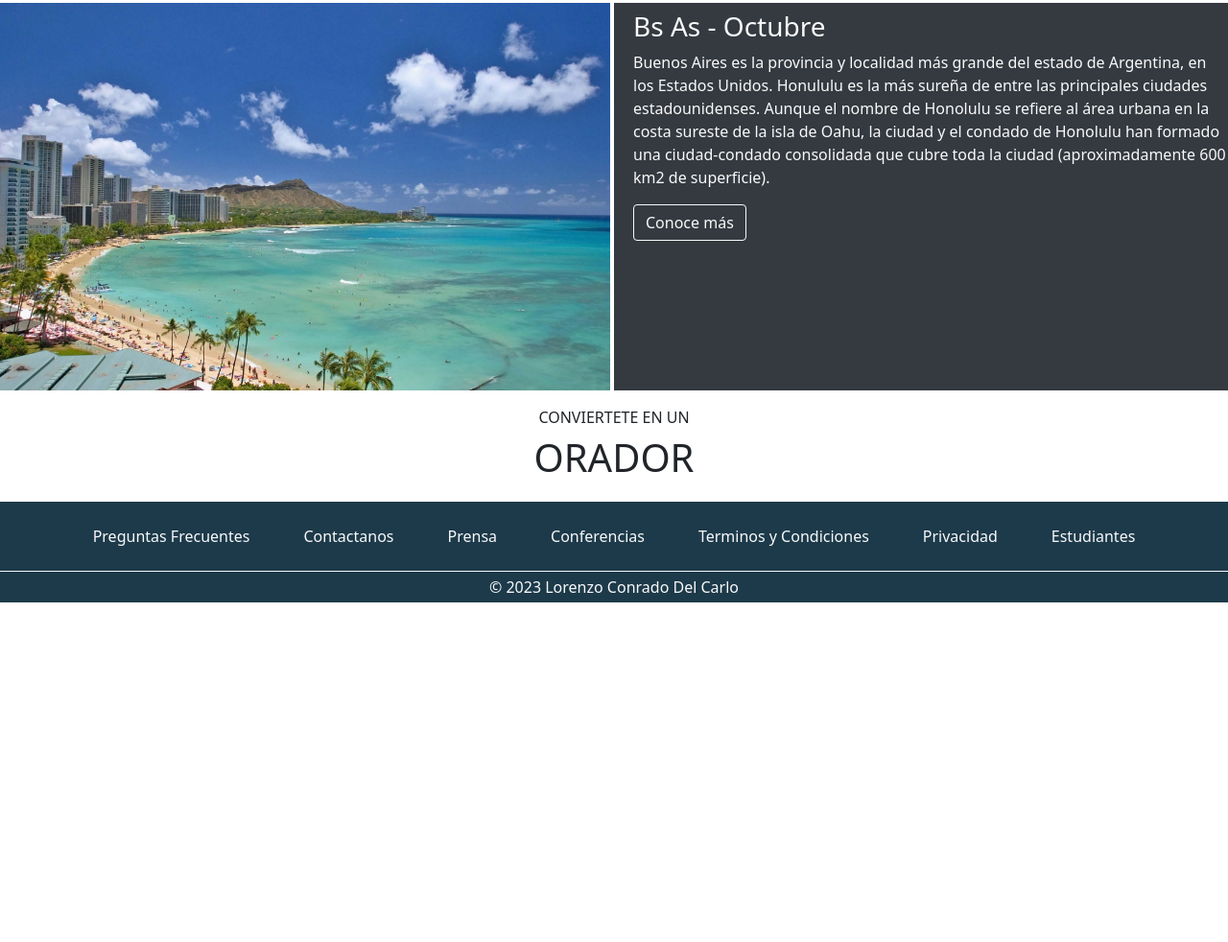
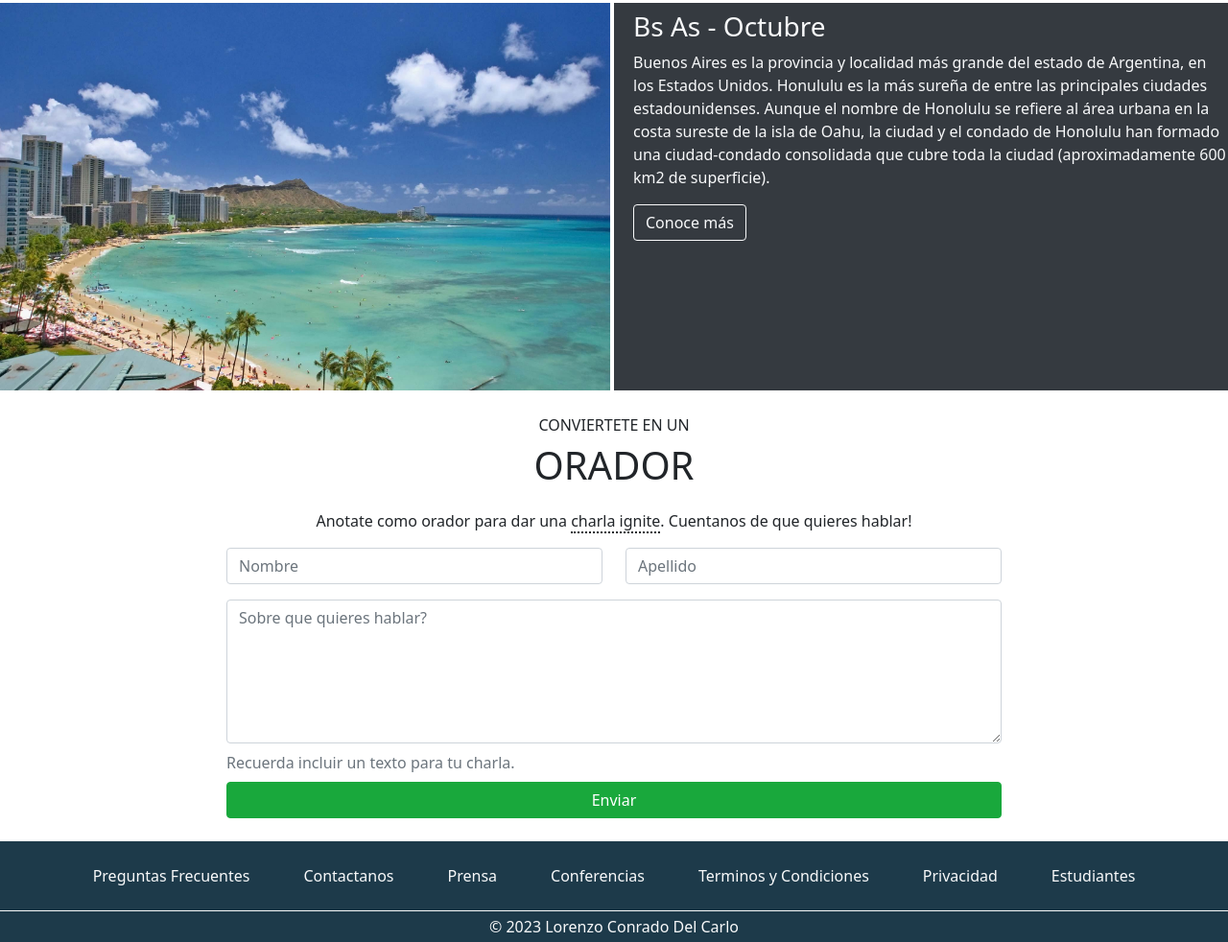
Before and after one commit to Conwa/proyecto-codo-a-codo, a plain HTML site: page index.html in a window 1280 px wide. Shown: the part 1465-2447 px from the top of the page at 96% size. Before the commit the page ends 2093 px from the top, so only its background shows below. Drawn offline with nearby package versions, Linux system fonts and the light colour scheme.

Commit message:
pryecto terminado, falta fixear data offset?

```diff
--- a/index.html
+++ b/index.html
@@ -201,9 +201,54 @@
       </div>
     </div>
     <!--FORMULARIO ORADORES-->
-    <div id="formulario-oradores" class="container-fluid seccion">
-      <p class="pb-0 mb-0 mt-3 text-center">CONVIERTETE EN UN</p>
+    <div
+      id="formulario-oradores"
+      class="container seccion my-4"
+      style="max-width: 65%"
+    >
+      <p class="pb-0 mb-0 text-center">CONVIERTETE EN UN</p>
       <p class="fs-1 text-center">ORADOR</p>
+      <form>
+        <p class="fs-6 text-center">
+          Anotate como orador para dar una
+          <span style="border-bottom: dotted; border-width: 2px"
+            >charla ignite</span
+          >. Cuentanos de que quieres hablar!
+        </p>
+        <div class="row mb-3">
+          <div class="col-md-6">
+            <input
+              type="text"
+              class="form-control"
+              id="inputNombre"
+              placeholder="Nombre"
+            />
+          </div>
+          <div class="col-md-6">
+            <input
+              type="text"
+              class="form-control"
+              id="inputApellido"
+              placeholder="Apellido"
+            />
+          </div>
+        </div>
+        <div class="row">
+          <div class="col-md-12">
+            <textarea
+              type="text"
+              class="form-control"
+              id="inputTematica"
+              placeholder="Sobre que quieres hablar?"
+              style="height: 150px"
+            ></textarea>
+          </div>
+        </div>
+        <p class="fs-6 text-start text-secondary my-2">
+          Recuerda incluir un texto para tu charla.
+        </p>
+        <button type="submit" class="btn tickets-btn col-12">Enviar</button>
+      </form>
     </div>
 
     <!--FOOTER-->
--- a/index.js
+++ b/index.js
@@ -11,9 +11,9 @@ window.onscroll = () => {
 
   secciones.forEach((section) => {
     const sectionTop = section.offsetTop;
-    if (pageYOffset >= sectionTop - 60) {
+
+    if (scrollY >= sectionTop - 500) {
       current = section.getAttribute("id");
-      console.log(current);
     }
   });
 
--- a/styles.css
+++ b/styles.css
@@ -8,6 +8,9 @@
   background-color: var(--gris-primario);
 }
 
+.bg-verde {
+  background-color: var(--verde);
+}
 .carousel-caption-position {
   bottom: 30%;
   left: 0%;
```
